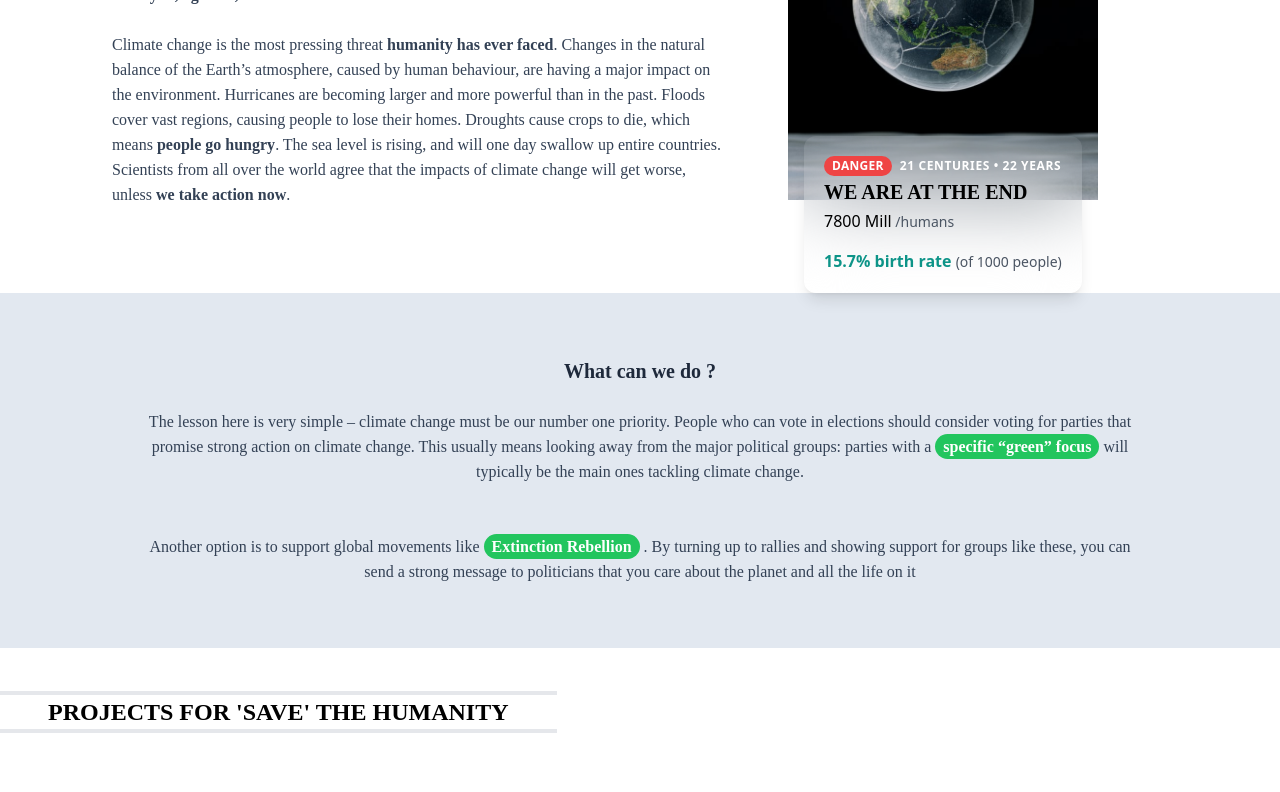
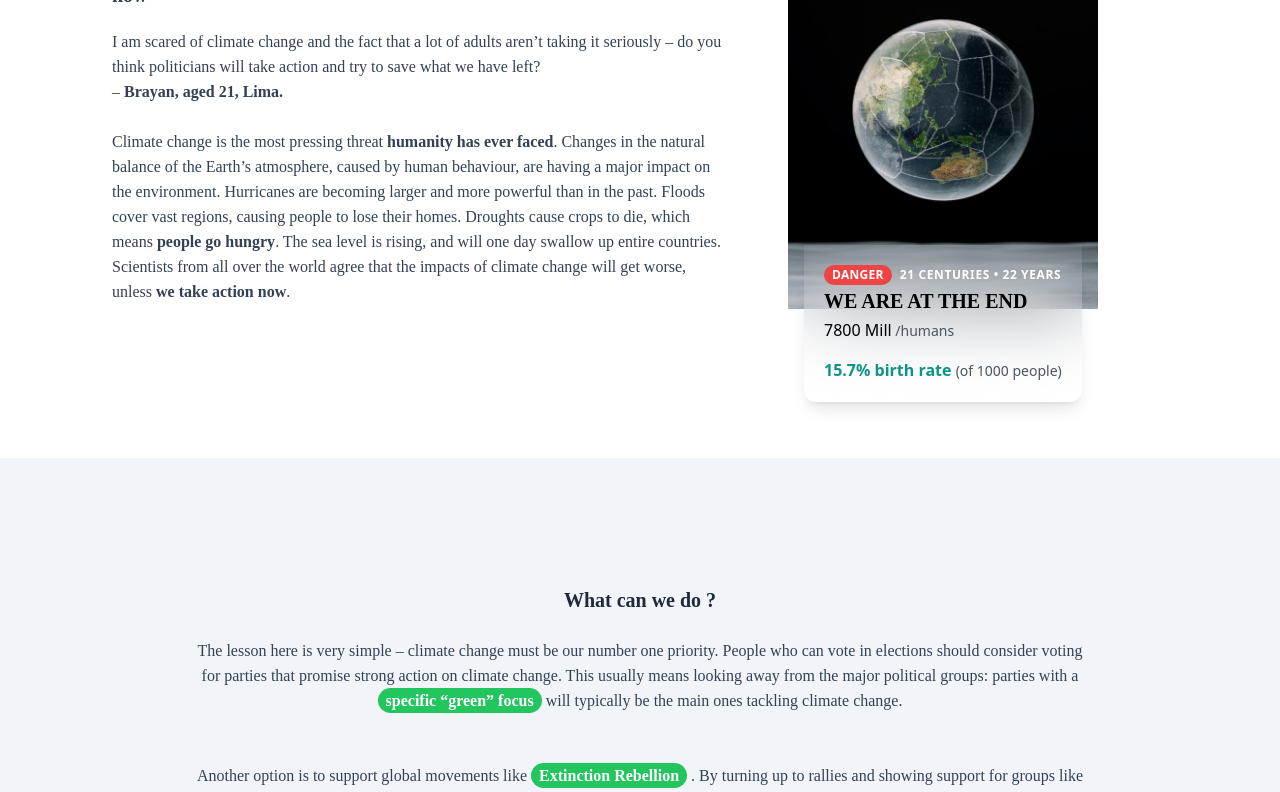
Before and after one commit to Dv-Joan/Ecologycall-SLP, a React (Create React App) app: page / in a window 1280 px wide. Shown: the part 1320-2112 px from the top of the page. Built offline with nearby package versions, Linux system fonts and the light colour scheme; the HTML template or start-up script is replaced by a standard one.

Commit message:
Home Modified

```diff
--- a/src/App.js
+++ b/src/App.js
@@ -73,9 +73,9 @@ function App() {
           <Route path='/try' element={<Try />} />
         </Routes>
       </div>
-      <footer class='text-center text-white bg-slate-200'>
-        <div class='container pt-9'>
-          <div class='flex justify-center mb-9 pl-16'>
+      <footer>
+        <div class='justify-center text-center pt-9 bg-warmgray-200 border-2  rounded-t-lg'>
+          <div class='flex justify-center mb-9'>
             <a href='#!' class='mr-9 text-gray-800'>
               <svg
                 aria-hidden='true'
@@ -148,7 +148,7 @@ function App() {
           </div>
         </div>
 
-        <div class='text-center text-gray-700 p-4 bg-slate-400'>
+        <div class='text-center text-gray-800 p-4 bg-warmgray-400 rounded-b-xl'>
           © 2021 Copyright :{' '}
           <a
             className='font-bold text-gray-800'
--- a/src/Pages/Home.jsx
+++ b/src/Pages/Home.jsx
@@ -1,5 +1,5 @@
 import React from 'react';
-import BannerImage from '../Images/banner_image.jpg';
+import BannerImage from '../Images/banner.jpg';
 import earth from '../Images/earth.jpg';
 
 function Home() {
@@ -28,15 +28,13 @@ function Home() {
         </div>
       </div>
       <img src={BannerImage} alt='Banner' />
-      <div className='flex'>
+      <div className='flex mt-16 mb-14'>
         <div className=' w-3/5 py-16 pl-28 pr-10'>
           <span className='font-Montserrat text-xl text-slate-700 font-bold'>
             " We need to save our planet because the finals times is coming
             right now "{' '}
           </span>
-          <br />
-          <br />
-          <div className='text-left'>
+          <div className='text-left mt-5'>
             <span className='font-Montserrat text-xm text-slate-700'>
               I am scared of climate change and the fact that a lot of adults
               aren’t taking it seriously – do you think politicians will take
@@ -59,15 +57,15 @@ function Home() {
             </span>
           </div>
         </div>
-        <div className='pt-7 pl-5'>
+        <div className='pt-7 pl-5 mt-2'>
           <img
             src={earth}
             alt='earth'
-            className='w-full object-cover object-center shadow-xm h-96  '
+            className='w-full object-cover object-center shadow-xm h-96 rounded-t-xl '
           />
 
           <div class='relative px-4 -mt-16  '>
-            <div class='bg-transparent backdrop-blur-2xl ease-out duration-300 hover:scale-110 cursor-context-menu p-5 rounded-xl shadow-lg'>
+            <div class='bg-transparent backdrop-blur-2xl ease-out duration-300 hover:scale-110 cursor-context-menu p-5 rounded-b-xl shadow-lg'>
               <div class='flex items-baseline'>
                 <span class='bg-red-500 text-white text-xs px-2 py-0.5 inline-block rounded-full uppercase font-semibold tracking-wide'>
                   Danger
@@ -95,8 +93,8 @@ function Home() {
           </div>
         </div>
       </div>
-      <div className='bg-slate-200'>
-        <div className=' py-16 px-36 text-center justify-center'>
+      <div className='bg-slate-100 py-16'>
+        <div className=' py-16 px-48 text-center justify-center'>
           <span className='font-Montserrat text-xl text-slate-800 font-bold'>
             What can we do ?{' '}
           </span>
@@ -128,13 +126,13 @@ function Home() {
           </div>
         </div>
       </div>
-      <div className=''>
+      <div className='mt-10'>
         <br />
         <br />
-        <span className='px-12 py-1 mt-12 font-bold font-Montserrat text-2xl border-solid border-y-4  '>
+        <span className='px-16 py-1 font-bold font-Montserrat text-2xl border-solid border-y-4  '>
           PROJECTS FOR 'SAVE' THE HUMANITY
         </span>
-        <div className=' py-16 px-36 text-center justify-center'>
+        <div className=' py-7 px-36 text-center justify-center'>
           <div className='p-10 grid grid-cols-1 '>
             <div class='p-10 grid grid-cols-2 sm:grid-cols-1 md:grid-cols-3 lg:grid-cols-3 xl:grid-cols-3 gap-10'>
               <div class='rounded overflow-hidden shadow-lg'>
--- a/tailwind.config.js
+++ b/tailwind.config.js
@@ -7,6 +7,10 @@ module.exports = {
         Anek: 'Anek Latin',
         Montserrat: 'Montserrat',
       },
+      colors: {
+        'warmgray-200': '#e7e5e4',
+        'warmgray-400': '#a8a29e',
+      },
     },
   },
   plugins: [],
```
Also changed, not shown: src/Images/banner.jpg (added), src/Images/banner_image.jpg (deleted).
